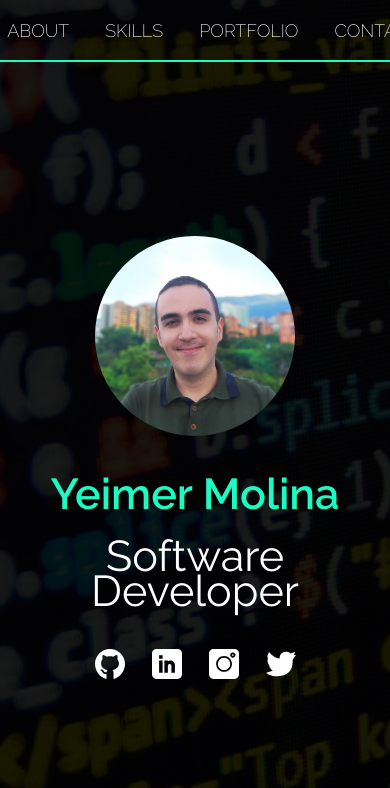
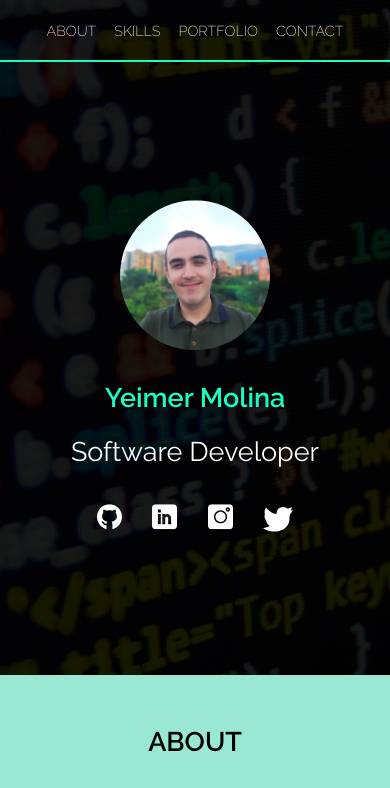
Before and after one commit to yeimermolina/my-portfolio, a Gatsby site: page / in a window 390 px wide. Shown: the top 788 px of the page. Built offline with nearby package versions, Linux system fonts and the light colour scheme; Gatsby itself is replaced by a stand-in of ours.

Commit message:
In progress responsive

```diff
--- /dev/null
+++ b/src/styles/_breakpoints.scss
@@ -0,0 +1,21 @@
+$breakpoints: (
+  'small':  420px,
+  'xsmall':  600px,
+  'medium': 768px,
+  'xmedium': 1000px,
+  'large':  1200px,
+  'xlarge':  1300px,
+  'xxlarge':  1500px
+) !default;
+
+@mixin breakpoint($breakpoint) {
+    @if map-has-key($breakpoints, $breakpoint) {
+      @media (min-width: map-get($breakpoints, $breakpoint)) {
+        @content;
+      }
+    }
+    @else {
+      @warn "Unfortunately, no value could be retrieved from `#{$breakpoint}`. "
+          + "Available breakpoints are: #{map-keys($breakpoints)}.";
+    }
+  }
--- a/src/styles/common/_header.scss
+++ b/src/styles/common/_header.scss
@@ -1,11 +1,11 @@
 .Header {
   color: white;
-  padding: 1rem 3rem;
+  padding: 1rem .5rem;
   margin: 0 auto;
   background: transparent;
   z-index: 999;
   font-family: 'Raleway', sans-serif;
-  font-size: 1rem;
+  font-size: 0.8rem;
   width: 100%;
   background-color: transparent;
   top: 0px;
@@ -13,6 +13,13 @@
   left: 0;
   transition: all .5s;
   position: fixed;
+  // display: none;
+
+  @include breakpoint('medium') {
+    font-size: 1rem;
+    padding: 1rem 3rem;
+    // display: block;
+  }
   &::before {
     position: absolute;
     content: "";
@@ -37,7 +44,15 @@
   }
 
   .nav-item {
-    margin: 0 0 0 2rem;
+    margin: 0 0 0 1rem;
+
+    @include breakpoint('medium') {
+      margin: 0 0 0 2rem;
+    }
+  }
+
+  .nav-item:first-of-type {
+    margin: 0;
   }
 
   .nav-item a{
--- a/src/styles/index.scss
+++ b/src/styles/index.scss
@@ -2,6 +2,7 @@
 @import url('https://fonts.googleapis.com/css?family=Raleway:200,400,600');
 @import 'global';
 @import 'colors';
+@import 'breakpoints';
 
 @import './common/header';
 @import './common/button';
--- a/src/styles/pages/_home.scss
+++ b/src/styles/pages/_home.scss
@@ -26,28 +26,42 @@
 
 .SectionTitle {
   font-family: 'Raleway', sans-serif;
-  font-size: 2.2rem;
+  font-size: 1.5rem;
   font-weight: 600;
   color: white;
   text-transform: uppercase;
   text-align: center;
-  margin: 6rem auto 4rem;
+  margin: 3rem auto 2rem;
   position: relative;
+
+  @include breakpoint('medium') {
+    margin: 6rem auto 4rem;
+    font-size: 2.2rem;
+  }
 }
 
 .Hero {
   width: 100vw;
-  height: 100vh;
+  height: 80vh;
   background-color: $dark-blue;
   position: relative;
   background-image: url("../../src/images/bg.jpg");
   background-size: cover;
   background-position: center;
 
+  @include breakpoint('medium') {
+    height: 100vh;
+  }
+
   img {
-    width: 200px;
-    height: 200px;
+    width: 150px;
+    height: 150px;
     border-radius: 50%;
+
+    @include breakpoint('medium') {
+      width: 200px;
+      height: 200px;
+    }
   }
 
   &::before {
@@ -81,7 +95,12 @@
   padding: 0 2rem;
 
   .text {
-    font-size: 2.4rem;
+    font-size: 1.5rem;
+
+    @include breakpoint('medium') {
+      font-size: 2.4rem;
+    }
+
   }
 
   .social-icons {
@@ -92,6 +111,16 @@
 
     a:not(:last-of-type) {
       margin-right: 1.5rem;
+
+      svg {
+        width: 25px;
+        height: 25px;
+
+        @include breakpoint('medium') {
+          width: 30px;
+          height: 30px;
+        }
+      }
 
       &:hover svg {
         fill: $green;
@@ -120,7 +149,11 @@
   flex-direction: column;
   justify-content: center;
   align-items: center;
-  padding: 0 0 6rem;
+  padding: 0 1rem 3rem;
+
+  @include breakpoint('medium') {
+    padding: 0 1rem 6rem;
+  }
 
   .SectionTitle {
     color: black;
@@ -241,16 +274,19 @@
 
 #portfolio {
   background-color: white;
-  padding: 0 0 6rem;
-
+  padding: 0 0 3rem;
   display: flex;
   flex-direction: column;
   position: relative;
 
+  @include breakpoint('medium') {
+    padding: 0 0 6rem;
+  }
+
   &::before {
     content: '';
     position: absolute;
-    border-bottom: 100vh solid $green;
+    border-bottom: 600px solid $green;
     border-right: 100vw solid transparent;
     bottom: 0;
   }
@@ -265,16 +301,30 @@
 
   .container {
     display: grid;
-    grid-template-columns: repeat(3, 400px);
-    grid-template-rows: repeat(3, 248px);
+    grid-template-columns: repeat(1, 1fr);
+    grid-template-rows: repeat(8, 248px);
     justify-content: center;
-    grid-gap: 10px;
+    grid-row-gap: 5px;
+    @include breakpoint('small') {
+      grid-template-columns: repeat(2, 2fr);
+      grid-template-rows: repeat(5, 248px);
+    }
+
+    @include breakpoint('medium') {
+      grid-template-columns: repeat(2, 400px);
+      grid-template-rows: repeat(5, 248px);
+    }
+
+    @include breakpoint('large') {
+      grid-gap: 10px;
+      grid-template-columns: repeat(3, 400px);
+      grid-template-rows: repeat(3, 248px);
+    }
   }
 
   .item {
     overflow: hidden;
     position: relative;
-
     .img {
       height: 100%;
       width: 100%;
@@ -438,7 +488,11 @@
 #skills {
   max-width: 1000px;
   margin: 0 auto;
-  padding: 0 2rem 6rem;
+  padding: 0 2rem 3rem;
+
+  @include breakpoint('medium') {
+    padding: 0 1rem 6rem;
+  }
 
   .inner {
     display: flex;
@@ -447,7 +501,7 @@
   }
 
   .tech-item {
-    margin: 1rem;
+    margin: 1rem 0;
     display: flex;
     flex-direction: column;
     align-items: center;
@@ -456,9 +510,14 @@
     font-family: 'Raleway', sans-serif;
     transition: all .3s;
     text-transform: uppercase;
-    width: 20%;
+    width: 40%;
     position: relative;
     overflow: hidden;
+
+    @include breakpoint('medium') {
+      width: 20%;
+      margin: 1rem;
+    }
 
     .tech-name {
       margin-top: 3rem;
@@ -471,6 +530,16 @@
       left: 50%;
       transform: translateX(-50%);
       transition: all .3s;
+
+      svg {
+        width: 30px;
+        height: 30px;
+
+        @include breakpoint('medium') {
+          width: 40px;
+          height: 40px;
+        }
+      }
     }
 
     .tech-score {
```
